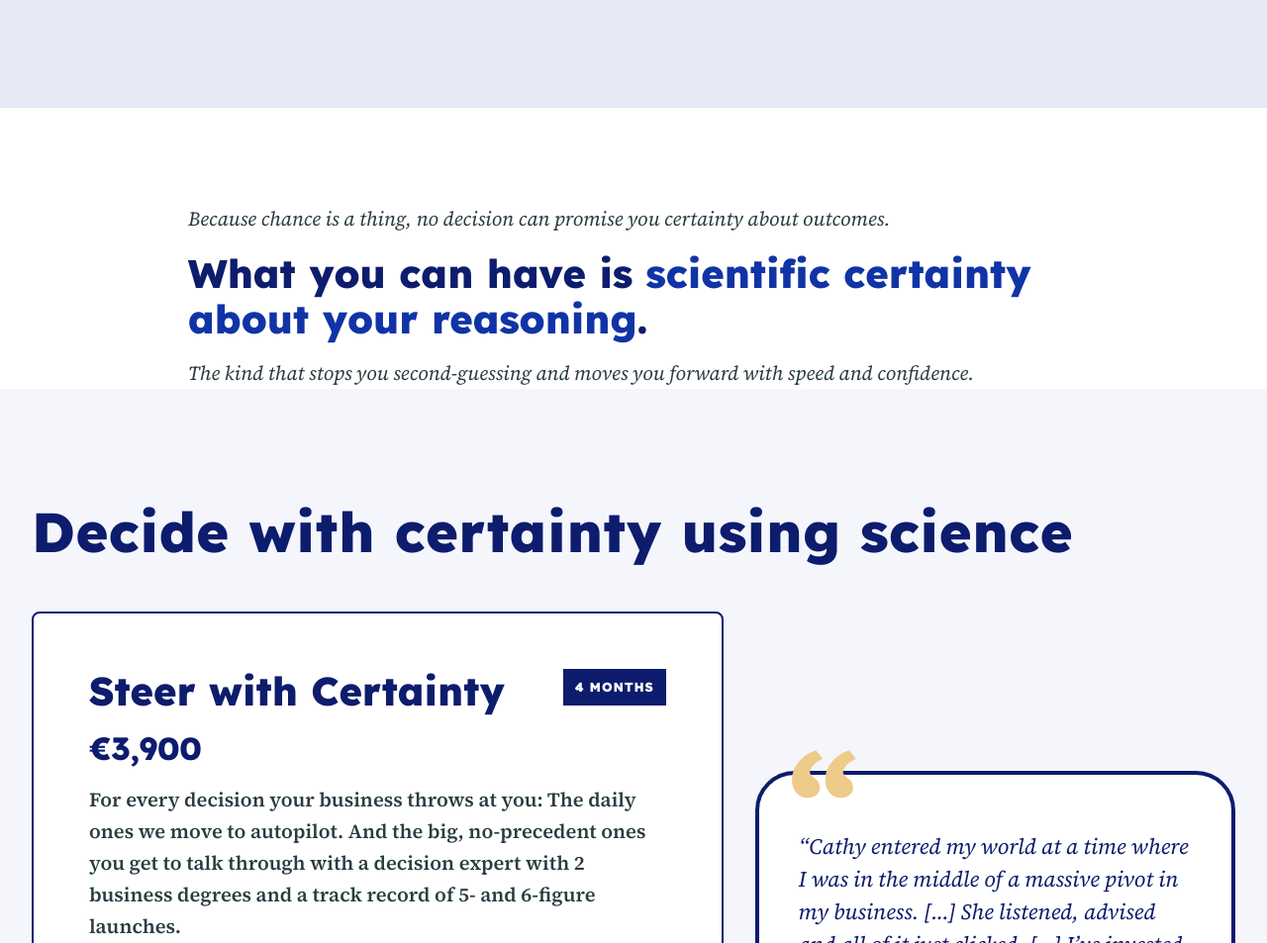
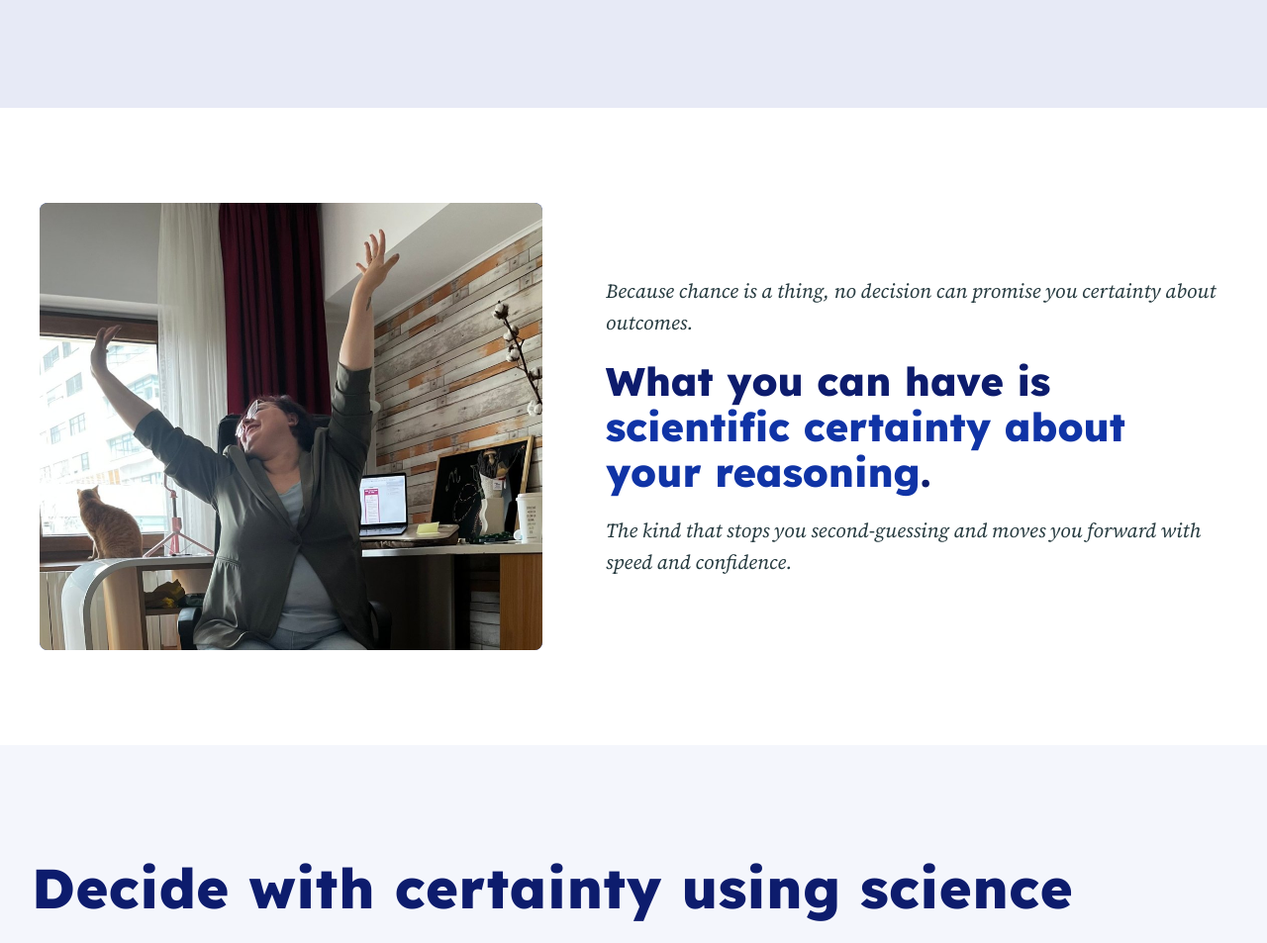
Before and after one commit to cathyinponderland/withcathy, a plain HTML site: page index.html in a window 1280 px wide. Shown: the part 6907-7860 px from the top of the page at 99% size. Drawn offline with Linux system fonts and the light colour scheme.

Commit message:
Restore original two-column layout (photo + text) for the reasoning bridge section
Co-Authored-By: Claude Sonnet 5 <noreply@anthropic.com>

```diff
--- a/index.html
+++ b/index.html
@@ -263,10 +263,13 @@ a{color:#1034a6}a:hover{color:#0d1c6d}
 
 <!-- REASONING BRIDGE -->
 <section style="background: #ffffff">
-  <div style="max-width: 900px; margin: 0 auto; padding: 96px 32px 0; display: flex; flex-direction: column; gap: 16px">
-    <p style="margin: 0; font-size: 20px; font-style: italic; color: #283c41">Because chance is a thing, no decision can promise you certainty about outcomes.</p>
-    <p style="margin: 0; font-family: 'Lexend', sans-serif; font-weight: 800; font-size: 40px; line-height: 1.15; color: #0d1c6d">What you can have is <span style="color: #1034a6">scientific certainty about your reasoning</span>.</p>
-    <p style="margin: 0; font-size: 20px; font-style: italic; color: #283c41">The kind that stops you second-guessing and moves you forward with speed and confidence.</p>
+  <div style="max-width: 1200px; margin: 0 auto; padding: 96px 32px; display: flex; flex-wrap: wrap; gap: 40px 64px; align-items: center">
+    <img src="images/cathy-stretch.jpg" alt="Cathy at her desk, stretching both arms up with a big smile, her cat on the windowsill" style="flex: 1 1 360px; min-width: 0; width: 100%; aspect-ratio: 9 / 8; object-fit: cover; object-position: center top; background: #2a4bb8; border-radius: 8px; display: block">
+    <div style="flex: 1 1 480px; min-width: 0; display: flex; flex-direction: column; gap: 20px">
+      <p style="margin: 0; font-size: 20px; font-style: italic; color: #283c41">Because chance is a thing, no decision can promise you certainty about outcomes.</p>
+      <p style="margin: 0; font-family: 'Lexend', sans-serif; font-weight: 800; font-size: 40px; line-height: 1.15; color: #0d1c6d">What you can have is <span style="color: #1034a6">scientific certainty about your reasoning</span>.</p>
+      <p style="margin: 0; font-size: 20px; font-style: italic; color: #283c41">The kind that stops you second-guessing and moves you forward with speed and confidence.</p>
+    </div>
   </div>
 </section>
 
```
